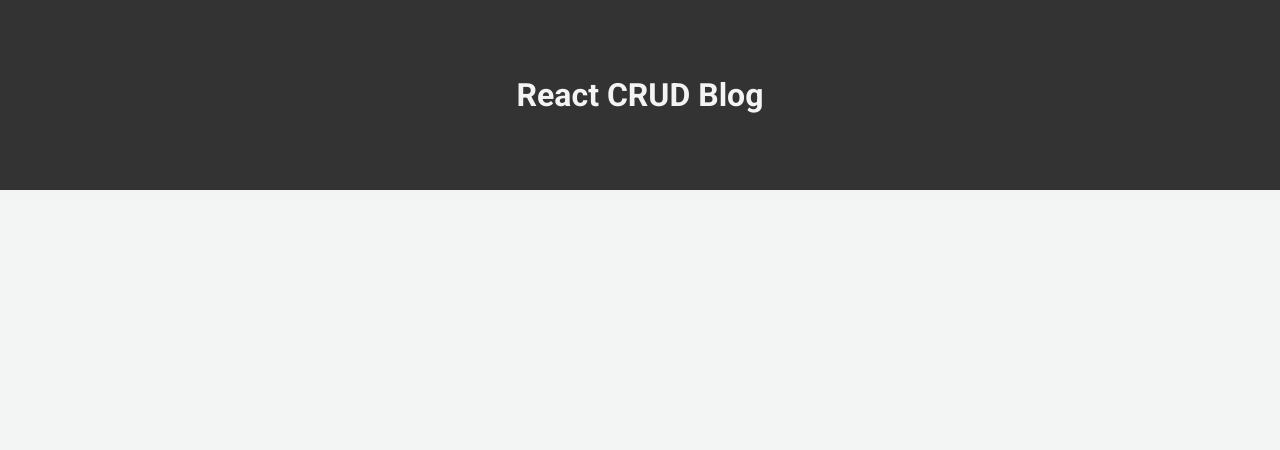
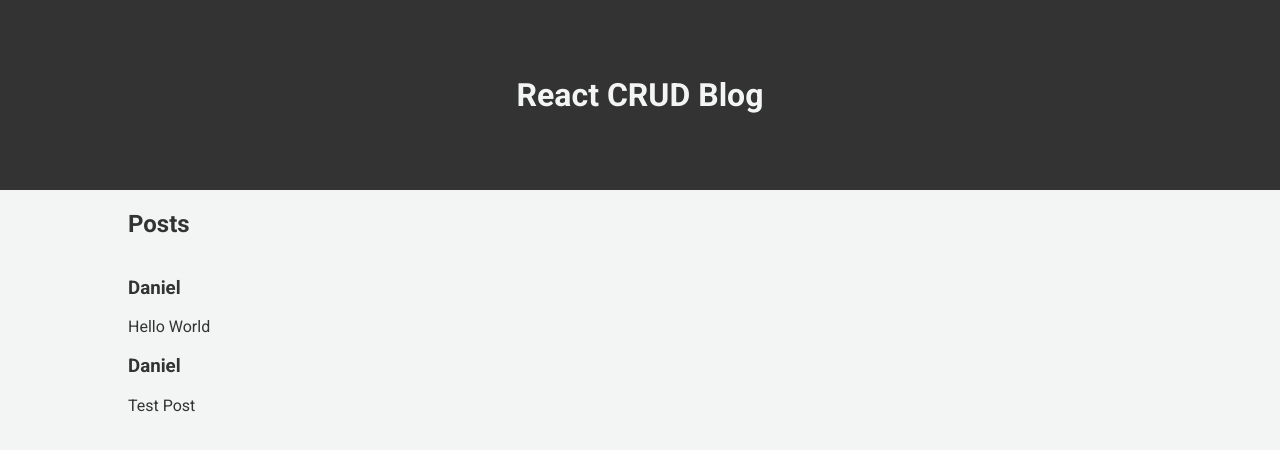
Before and after one commit to danielgynn/react-crud-blog, a React (Create React App) app: page / in a window 1280 px wide. Shown: the top 450 px of the page. Built offline with nearby package versions, Linux system fonts and the light colour scheme.

Commit message:
Create basic PostList and PostArea components

```diff
--- a/src/App.js
+++ b/src/App.js
@@ -1,11 +1,13 @@
 import React, { Component } from 'react';
 import Header from './components/Header';
+import PostArea from './components/PostArea';
 
 class App extends Component {
   render() {
     return (
       <div>
         <Header title="React CRUD Blog" />
+        <PostArea />
       </div>
     );
   }
--- a/src/components/Header.js
+++ b/src/components/Header.js
@@ -3,7 +3,7 @@ import React, { Component } from 'react';
 class Header extends Component {
   render() {
     return (
-      <div className="App-header">
+      <div className="app-header">
         <h1>{this.props.title}</h1>
       </div>
     );
--- /dev/null
+++ b/src/components/PostArea.js
@@ -0,0 +1,16 @@
+import React, { Component } from 'react';
+import PostList from './PostList';
+import DATA from '../test-data';
+
+class PostArea extends Component {
+  render() {
+    return (
+      <div className="post-wrapper">
+        <h2>Posts</h2>
+        <PostList data={DATA} />
+      </div>
+    );
+  }
+}
+
+export default PostArea;
--- /dev/null
+++ b/src/components/PostList.js
@@ -0,0 +1,21 @@
+import React, { Component } from 'react';
+
+class PostList extends Component {
+  render() {
+    let postNodes = this.props.data.map(post => {
+      return (
+        <div>
+          <h3>{post.author}</h3>
+          <span>{post.text}</span>
+        </div>
+      )
+    })
+    return (
+      <div className="post-list">
+        { postNodes }
+      </div>
+    )
+  }
+}
+
+export default PostList;
--- a/src/index.css
+++ b/src/index.css
@@ -6,7 +6,7 @@ body {
   background-color: #f3f4f4;
   color: #333; }
 
-.App-header {
+.app-header {
   display: flex;
   align-items: center;
   justify-content: center;
@@ -14,3 +14,11 @@ body {
   background-color: #333;
   height: 150px;
   padding: 20px; }
+
+.post-wrapper {
+  width: 80vw;
+  margin: 0 auto; }
+
+.post-list {
+  max-height: 70vh;
+  overflow: scroll; }
--- a/src/styles/index.scss
+++ b/src/styles/index.scss
@@ -9,7 +9,7 @@ body {
   color: $color-night;
 }
 
-.App-header {
+.app-header {
   display: flex;
   align-items: center;
   justify-content: center;
@@ -18,3 +18,13 @@ body {
   height: 150px;
   padding: 20px;
 }
+
+.post-wrapper {
+  width: 80vw;
+  margin: 0 auto;
+}
+
+.post-list {
+  max-height:  70vh;
+  overflow: scroll;
+}
--- /dev/null
+++ b/src/test-data.js
@@ -0,0 +1,6 @@
+const data = [
+  { id: 1, author: 'Daniel', text: 'Hello World'},
+  { id: 2, author: 'Daniel', text: 'Test Post'}
+]
+
+module.exports = data;
```
